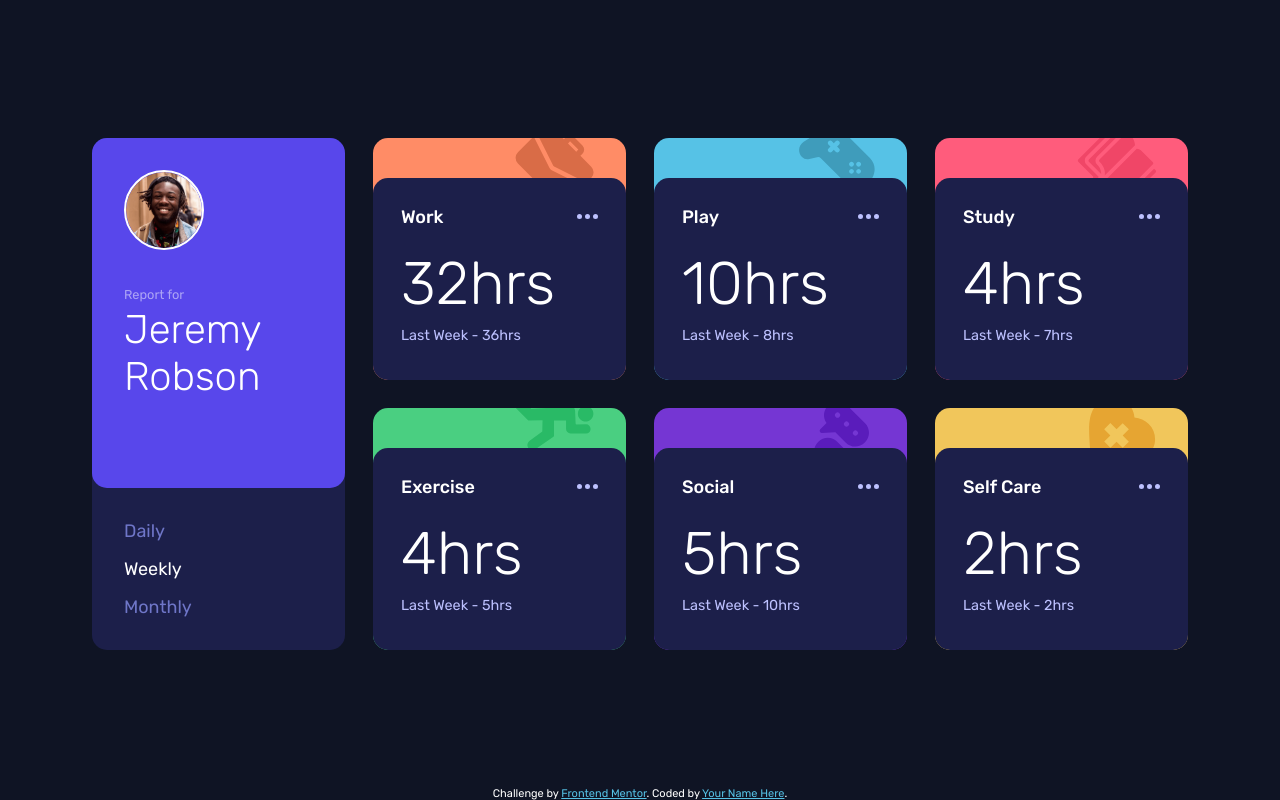
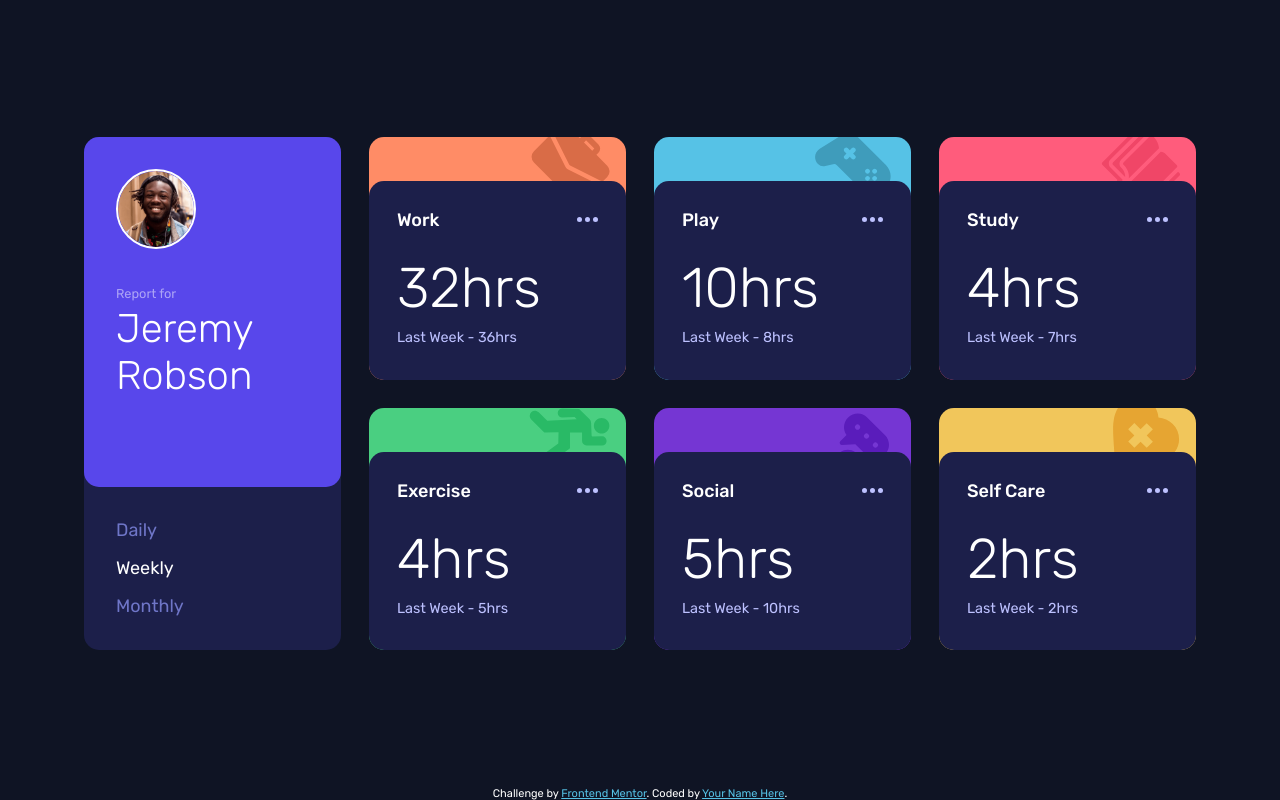
Before and after one commit to nakoyawilson/time-tracking-dashboard, a plain HTML site: page index.html in a window 1280 px wide. Drawn offline with Linux system fonts and the light colour scheme.

Commit message:
Minor adjustments

```diff
--- a/css/styles.css
+++ b/css/styles.css
@@ -48,7 +48,7 @@ main {
   grid-template-columns: repeat(4, 1fr);
   grid-template-rows: repeat(2, auto);
   gap: 1.75rem;
-  width: min(90%, 68.5rem);
+  width: min(90%, 69.5rem);
   margin-inline: auto;
 }
 
@@ -120,7 +120,7 @@ input[type="radio"]:checked + label {
 }
 
 .top {
-  height: 2.5rem;
+  height: 2.75rem;
   overflow: hidden;
   position: relative;
 }
@@ -128,7 +128,24 @@ input[type="radio"]:checked + label {
 .section-icon {
   position: absolute;
   top: -0.75rem;
-  right: 2rem;
+  right: 1rem;
+}
+
+.play .top .section-icon {
+  top: -0.25rem;
+  right: 1.25rem;
+}
+
+.study .top .section-icon {
+  top: -0.5rem;
+}
+
+.exercise .top .section-icon {
+  top: 0;
+}
+
+.social .top .section-icon {
+  top: 0;
 }
 
 .card-title {
@@ -161,7 +178,7 @@ input[type="radio"]:checked + label {
 }
 
 .text-content {
-  padding: 1.75rem 1.75rem 2.25rem;
+  padding: 1.75rem 1.75rem 2.1rem;
   border-radius: 15px;
   background-color: var(--dark-blue);
 }
@@ -184,9 +201,9 @@ input[type="radio"]:checked + label {
 }
 
 .hours {
-  font-size: 3.75rem;
+  font-size: 3.5rem;
   font-weight: 300;
-  margin: 1.25rem 0 0.5rem;
+  margin: 1.5rem 0 0.5rem;
 }
 
 .previous {
```
